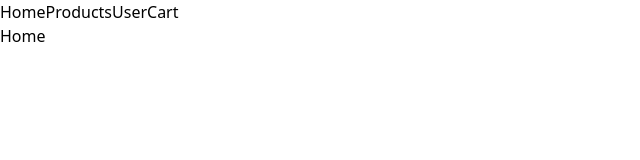
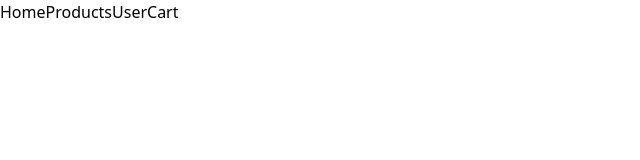
Before and after one commit to gityashh/LearnReact, a React (Vite) app: page / in a window 1280 px wide. Shown: the top 160 px of the page, without its empty margins (0-640 px from the left). Built offline with nearby package versions, Linux system fonts and the light colour scheme.

Commit message:
basic useEffect hook use

```diff
--- a/src/components/Home.jsx
+++ b/src/components/Home.jsx
@@ -1,8 +1,11 @@
-import React from 'react'
+import React, { useEffect } from 'react'
 
 const Home = () => {
+    useEffect(() => {
+        console.log("Home mounted");
+    })
   return (
-    <div>Home</div>
+    <div></div>
   )
 }
 
```
